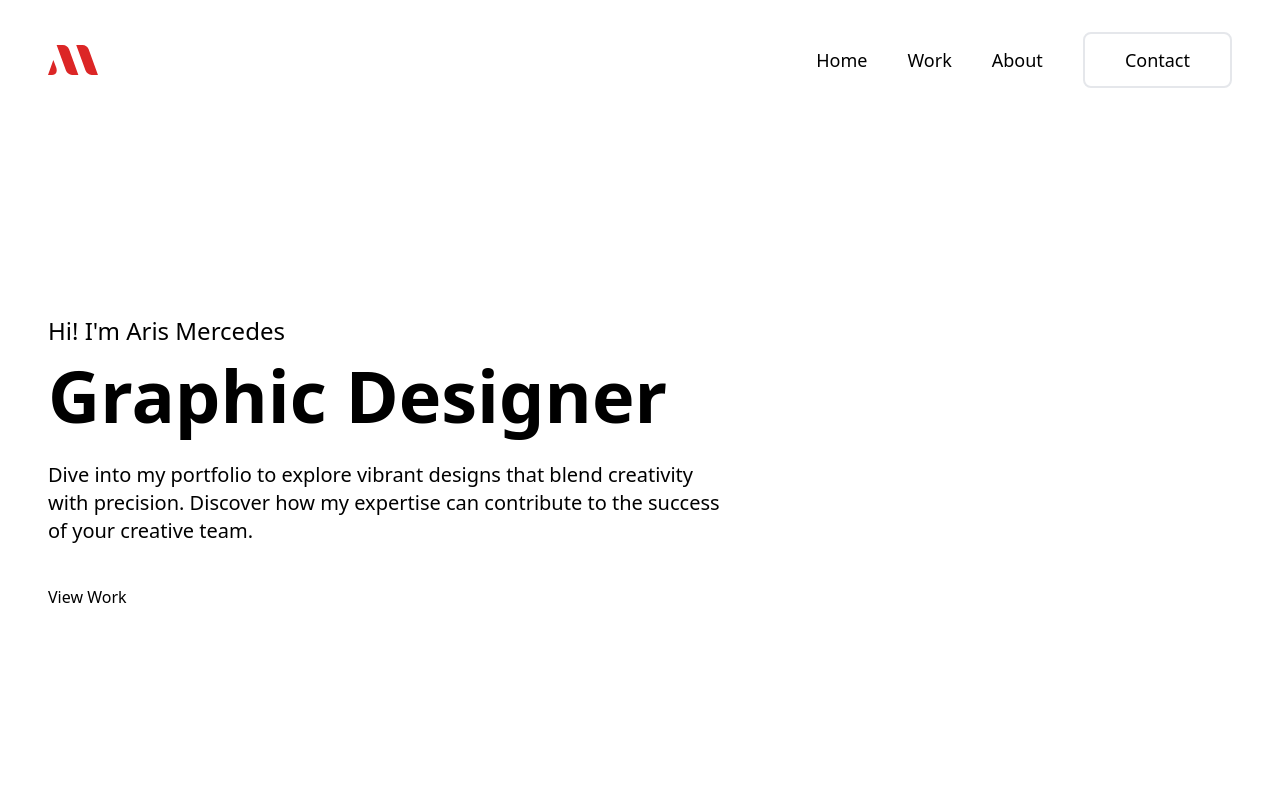
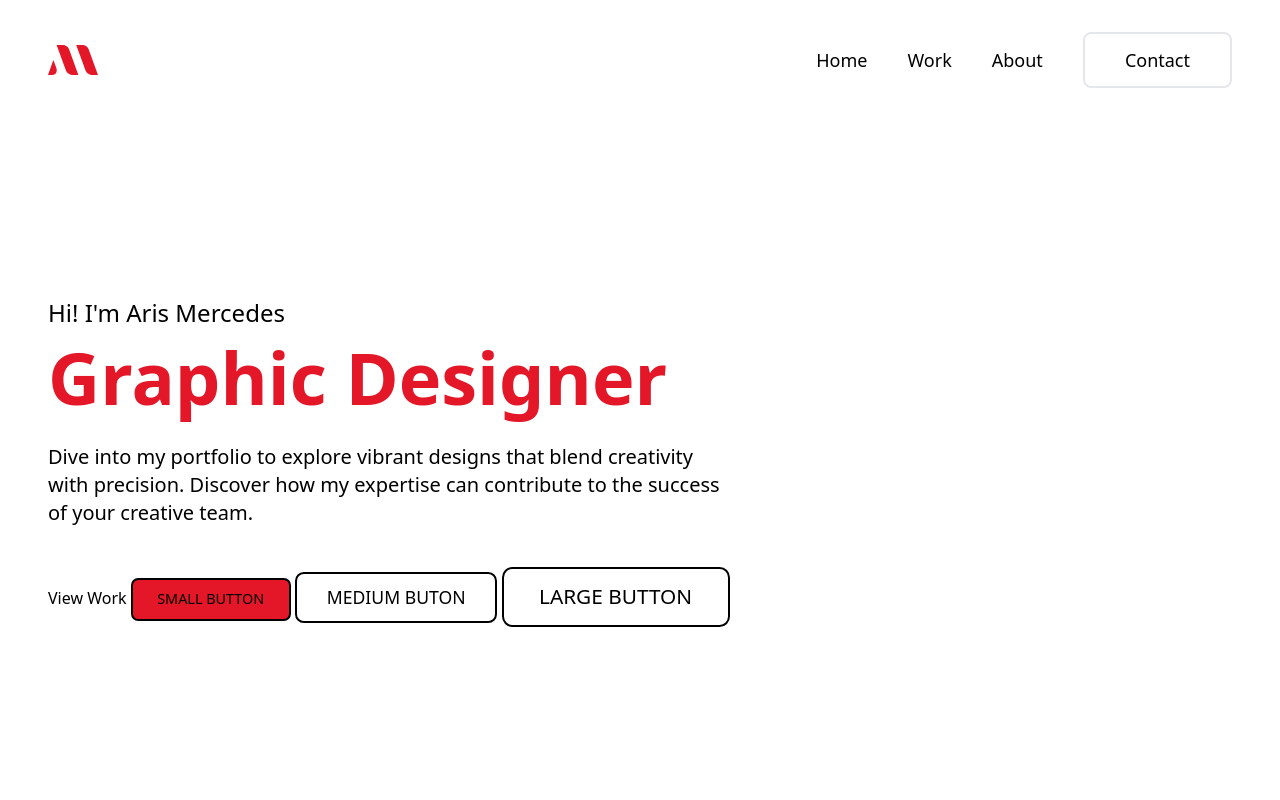
Before and after one commit to arismercedes/portfolioV3, an Astro site: page / in a window 1280 px wide. Shown: the top 800 px of the page. Built offline with nearby package versions, Linux system fonts and the light colour scheme; Astro itself is replaced by a stand-in of ours.

Commit message:
added button component

```diff
--- /dev/null
+++ b/src/components/Button.astro
@@ -0,0 +1,39 @@
+---
+import type { HTMLAttributes } from 'astro/types'
+
+interface Props extends HTMLAttributes <"button"> {
+    url?: string;
+    isfilled?: boolean;
+    classes?: string;
+    size?: "sm" | "md" | "lg";
+    theme?: "white";
+}
+const {url,classes, isfilled, size="md"} = Astro.props
+---
+<a href={url} class:list={[classes,size, { filled: isfilled }]}>
+    <slot />
+</a>
+
+<style lang="scss">
+    a {
+        display: inline-flex;
+        border: 2px solid;
+        border-radius: .5em;
+        padding-inline: 1.7em;
+        padding-block: .6em;
+        text-transform: uppercase;
+    }
+    .sm {
+        font-size: .9rem;
+    }
+    .md {
+        font-size: 1.1rem;
+    }
+    .lg {
+        font-size: 1.3rem;
+    }
+    .filled {
+        @apply bg-crimson-600;
+    }
+
+</style>
--- a/src/components/Header.astro
+++ b/src/components/Header.astro
@@ -4,7 +4,7 @@ import { Icon } from 'astro-icon/components'
 <header class="header-nav py-8 max-w-screen-xl m-auto">
     <span id="nav-label" hidden>Navigation</span>
     <nav id="nav" class="flex justify-between items-center gap-10" aria-labelledby="nav-label">
-        <a href=""><Icon name="am-logo" class="text-4xl text-red-600"/></a>
+        <a href=""><Icon name="am-logo" class="text-4xl text-crimson-600"/></a>
         <btn id="burger-btn" class="burger-btn  flex flex-col gap-1.5 hover:cursor-pointer" aria-expanded="false">
             <span class=" block bg-black h-1 w-8"></span>
             <span class=" block bg-black h-1 w-8"></span>
--- a/src/pages/index.astro
+++ b/src/pages/index.astro
@@ -2,15 +2,17 @@
 import BaseLayout from "../layouts/BaseLayout.astro"
 import Project from "../components/Project.astro"
 import Grid from "../components/Grid.astro"
+import Button from "../components/Button.astro"
 ---
 <BaseLayout>
 	<main>
 		<section class="hero-section flex">
 			<div class="m-auto max-w-screen-xl w-full">
 				<p class="text-2xl mb-[.5em]">Hi! I'm Aris Mercedes</p>
-				<h1 class="text-7xl font-bold">Graphic Designer</h1>
+				<h1 class="text-7xl font-bold text-crimson-600">Graphic Designer</h1>
 				<p class="text-xl mt-[1.5em] mb-[2em] max-w-full w-[60ch]"> Dive into my portfolio to explore vibrant designs that blend creativity with precision. Discover how my expertise can contribute to the success of your creative team.</p>
 				<a href="#">View Work</a>
+				<Button size="sm" classes="" isfilled>small button</Button><Button>medium buton</Button><Button size="lg">large button</Button>
 			</div>
 		</section>
 
--- a/src/styles/global.css
+++ b/src/styles/global.css
@@ -2,9 +2,14 @@
 @tailwind components;
 @tailwind utilities;
 
-:root {
+@layer base {
+    :root {
+        --color-acent: rgb(237, 29, 46);
+    }
+}
+/* :root {
     --section-spacing: 60px;
-}
+} */
 .y-space {
     padding-block: var(--section-spacing);
 }
--- a/tailwind.config.mjs
+++ b/tailwind.config.mjs
@@ -2,7 +2,23 @@
 export default {
 	content: ['./src/**/*.{astro,html,js,jsx,md,mdx,svelte,ts,tsx,vue}'],
 	theme: {
-		extend: {},
+		extend: {
+			colors: {
+				'crimson': {
+					50: '#fff1f2',
+					100: '#ffe0e2',
+					200: '#ffc7cb',
+					300: '#ff9fa7',
+					400: '#ff6874',
+					500: '#fa3948',
+					600: '#e31727',
+					700: '#c31220',
+					800: '#a1131e',
+					900: '#851720',
+					950: '#49060b',
+				},
+			},
+		}
 	},
 	plugins: [],
 }
```
